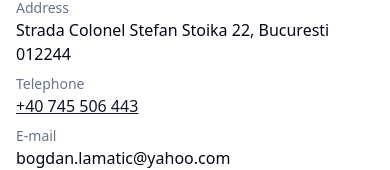
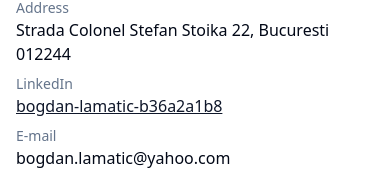
Before and after one commit to rzv1310/bogdan, a React (Vite) app: page /en/about in a window 390 px wide. Shown: the part 323-493 px from the top of the page. Built offline with nearby package versions, Linux system fonts and the light colour scheme; what @react-pdf/renderer would draw is missing.

Commit message:
Update About page contact info
Replace phone number with LinkedIn profile link in the "Personal Information" section of the "About me" page for both Romanian and English versions.

```diff
--- a/src/pages/About.tsx
+++ b/src/pages/About.tsx
@@ -74,8 +74,8 @@ export default function About() {
                 <dd className="font-medium">Strada Colonel Stefan Stoika 22, Bucuresti 012244</dd>
               </div>
               <div>
-                <dt className="text-sm text-muted-foreground">Telephone</dt>
-                <dd className="font-medium"><a href="tel:+40745506443" className="text-primary underline">+40 745 506 443</a></dd>
+                <dt className="text-sm text-muted-foreground">LinkedIn</dt>
+                <dd className="font-medium"><a href="https://www.linkedin.com/in/bogdan-lamatic-b36a2a1b8/" target="_blank" rel="noopener noreferrer" className="text-primary underline">bogdan-lamatic-b36a2a1b8</a></dd>
               </div>
               <div>
                 <dt className="text-sm text-muted-foreground">E-mail</dt>
@@ -132,8 +132,8 @@ export default function About() {
                 <dd className="font-medium">Strada Colonel Stefan Stoika 22, București 012244</dd>
               </div>
               <div>
-                <dt className="text-sm text-muted-foreground">Telefon</dt>
-                <dd className="font-medium"><a href="tel:+40745506443" className="text-primary underline">+40 745 506 443</a></dd>
+                <dt className="text-sm text-muted-foreground">LinkedIn</dt>
+                <dd className="font-medium"><a href="https://www.linkedin.com/in/bogdan-lamatic-b36a2a1b8/" target="_blank" rel="noopener noreferrer" className="text-primary underline">bogdan-lamatic-b36a2a1b8</a></dd>
               </div>
               <div>
                 <dt className="text-sm text-muted-foreground">E-mail</dt>
```
